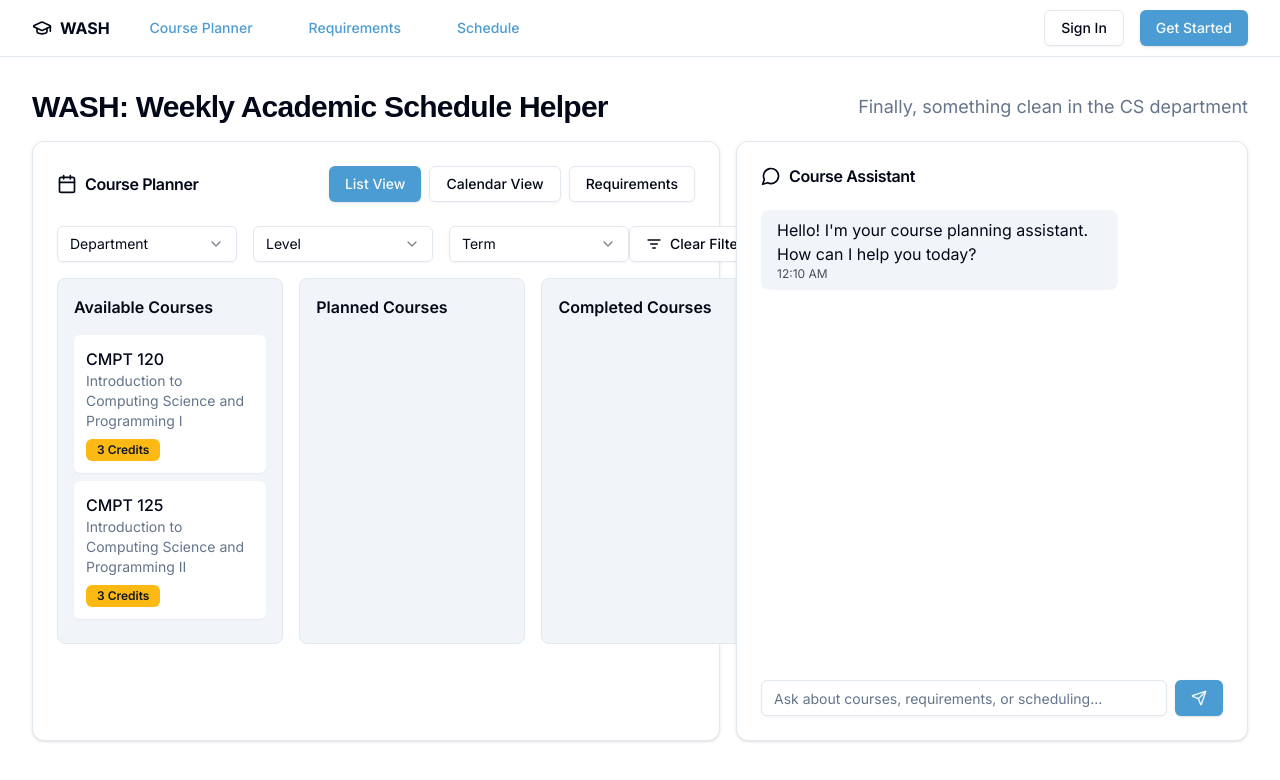
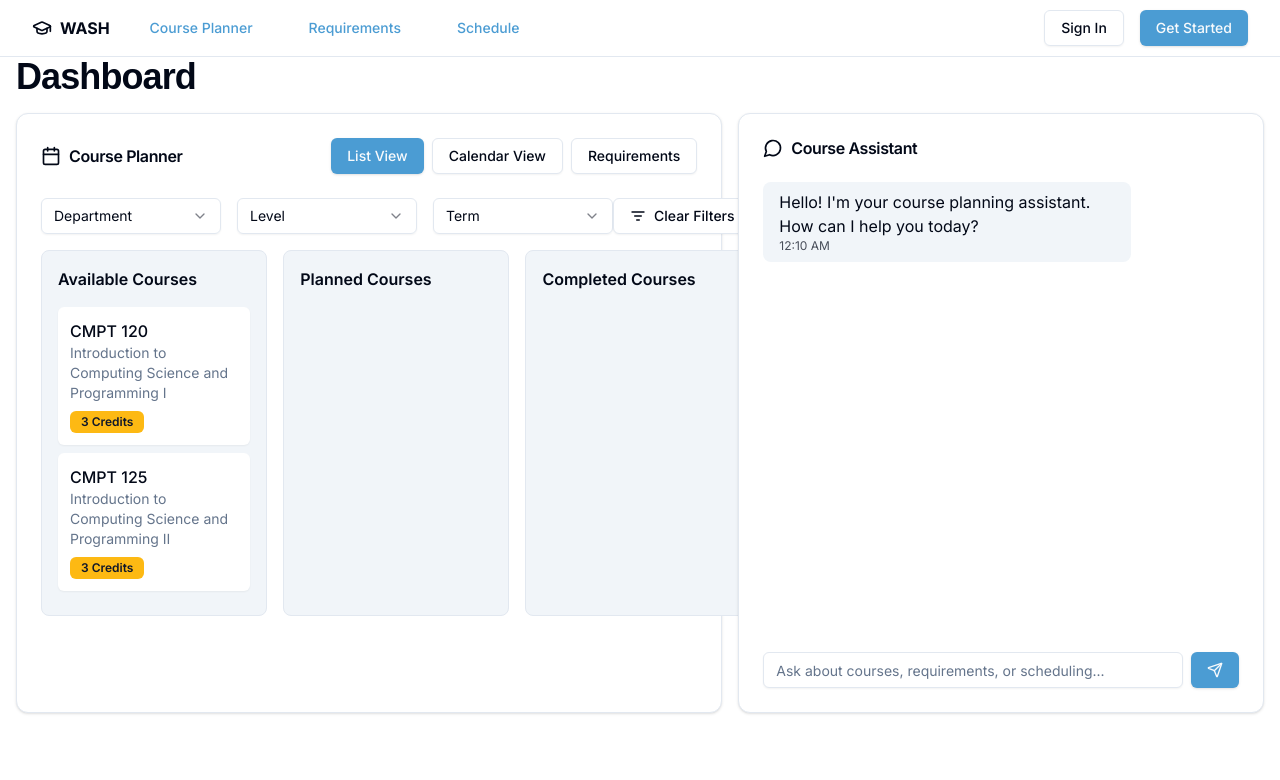
Before and after one commit to StormForge-DonutDevelopers/W.A.S.H, a Next.js app: page / in a window 1280 px wide. Shown: the top 780 px of the page. Built offline with nearby package versions, Linux system fonts and the light colour scheme; a web font is replaced by a local one.

Commit message:
feat: Renamed 'WASH' in <h1> element to 'Dashboard' for more descriptiveness. Also modified padding on <main> element

```diff
--- a/app/page.tsx
+++ b/app/page.tsx
@@ -6,10 +6,10 @@ export default function DashboardPage() {
   return (
     <div className="flex min-h-screen flex-col">
       <DashboardHeader />
-      <main className="flex-1 space-y-4 p-4 md:p-8">
+      <main className="flex-1 space-y-4 px-4 pb-4">
         <div className="flex items-center justify-between">
-          <h1 className="text-3xl font-bold font-display tracking-tight">WASH: Weekly Academic Schedule Helper</h1>
-          <p className="text-lg text-muted-foreground">Finally, something clean in the CS department</p>
+          <h1 className="text-4xl font-bold font-display tracking-tight">Dashboard</h1>
+          {/* <p className="text-lg text-muted-foreground">Finally, something clean in the CS department</p> */}
         </div>
         <div className="grid gap-4 md:grid-cols-2 lg:grid-cols-7">
           <div className="col-span-4">
```
